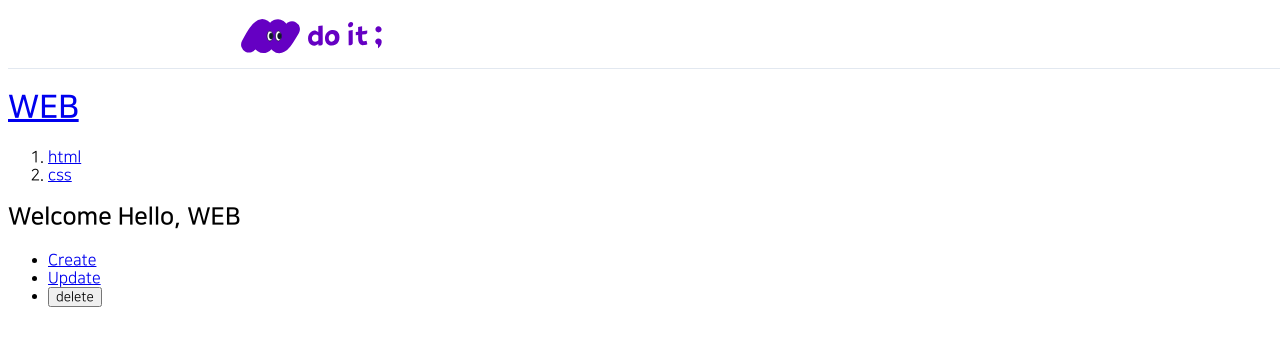
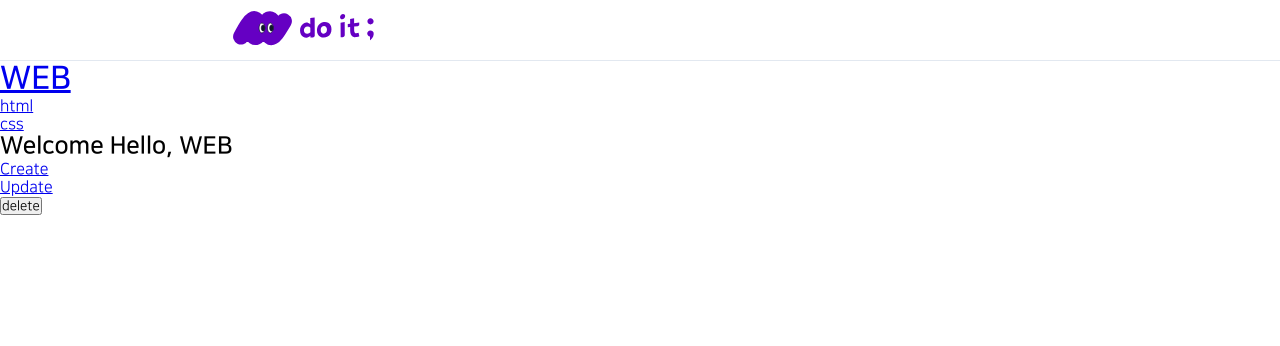
Before and after one commit to sumin305/todo-list, a Next.js app: page / in a window 1280 px wide. Shown: the top 346 px of the page. Built offline with nearby package versions, Linux system fonts and the light colour scheme.

Commit message:
feat: 기본 margin, padding 제거

```diff
--- a/src/app/globals.css
+++ b/src/app/globals.css
@@ -10,6 +10,8 @@
 }
 * {
   font-family: NanumSquare;
+  margin: 0;
+  padding: 0;
 }
 
 :root {
@@ -27,4 +29,6 @@
   --rose500: #f43f5e;
   --lime300: #bef264;
   --amber800: #92400e;
+
+  --gray50: #f9fafb;
 }
```
